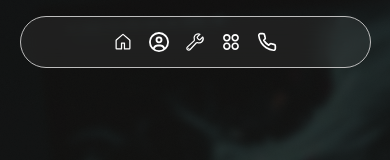
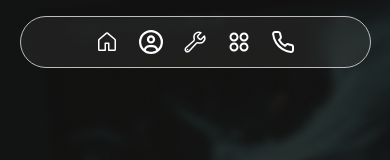
Before and after one commit to khutso-student/Dark-Mode, a React (Vite) app: page / in a window 390 px wide. Shown: the top 160 px of the page. Built offline with nearby package versions, Linux system fonts and the light colour scheme.

Commit message:
firth commit

```diff
--- a/src/pages/Home.jsx
+++ b/src/pages/Home.jsx
@@ -25,7 +25,7 @@ export default function Main() {
 
   // Button style
   const navButtonClass = (isActive) => `
-    cursor-pointer transition-all duration-300 text-xl sm:text-2xl
+    cursor-pointer transition-all duration-300 text-2xl
     ${isActive ? "text-[#11DAD1] scale-110" : "text-[#fff] hover:text-[#11DAD1]"}
   `;
 
@@ -64,7 +64,7 @@ export default function Main() {
       >
         {/* Navigation Bar */}
         <div className="fixed top-4 flex justify-center z-100 items-center w-[90%] sm:w-1/2 mb-2">
-          <div className="flex justify-center items-center  gap-4 p-4 sm:gap-5 w-full sm:w-90 h-13 rounded-full bg-[#8686861e] border border-[#BDBDBD] backdrop-blur-md">
+          <div className="flex justify-center items-center  gap-5 p-4  w-full sm:w-90 h-13 rounded-full bg-[#8686861e] border border-[#BDBDBD] backdrop-blur-md">
             <button
               onClick={() => handleClick("#home")}
               className={navButtonClass(active === "#home")}
```
